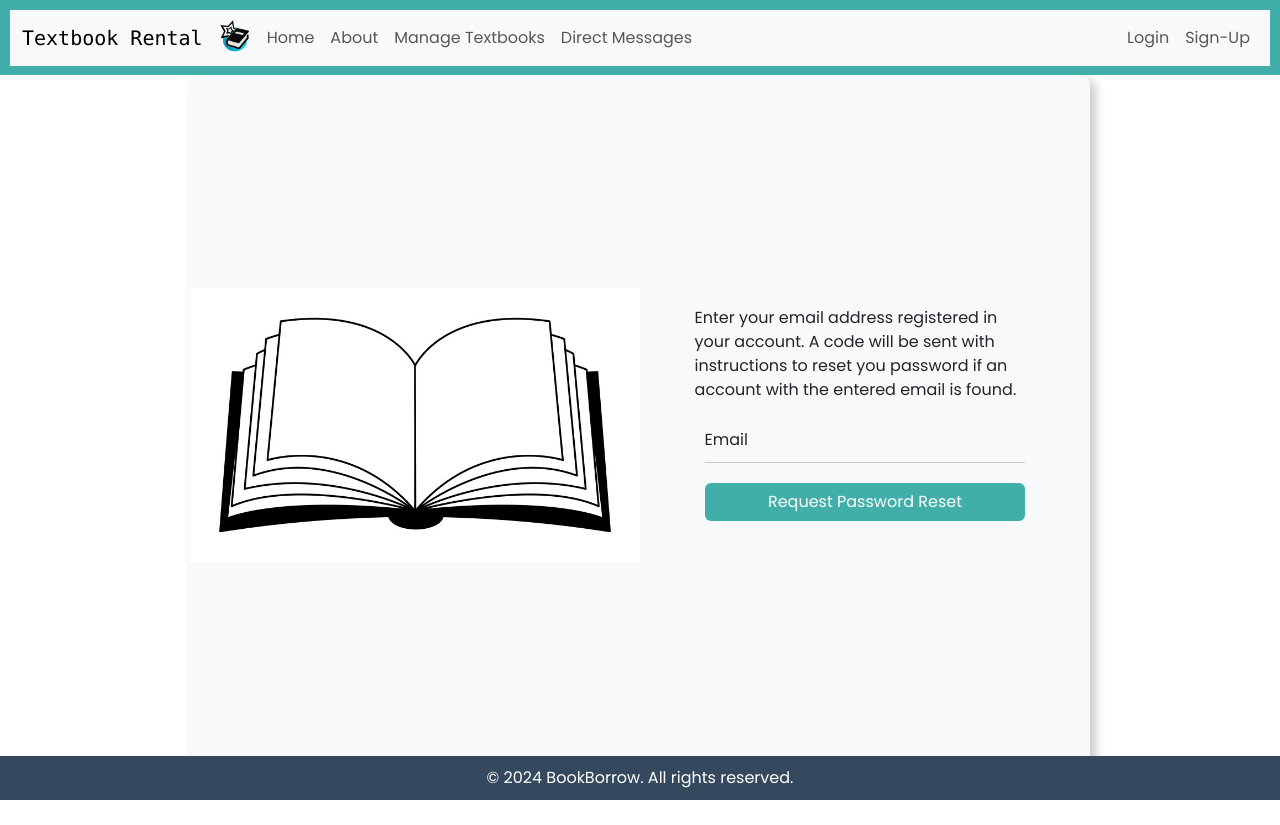
After one commit to ZaidJ2003/Textbook-Rental-Application, a Flask app: page /request_password_reset in a window 1280 px wide. The commit adds this page. Run offline with Flask 3, Linux system fonts and the light colour scheme; parts of the project's set-up code (start-up, migrations or seed data) failed here and were passed over; some libraries are stand-ins or nearby versions.

Commit message:
Added password reset functionality when user is not logged in. Have not tested yet

```diff
--- a/app.py
+++ b/app.py
@@ -435,13 +435,11 @@ def register_user():
     user_password = request.form.get('password')
     profile_picture = '/static/images/defaultPFP.png'
 
-
-
     if not user_username or not user_password or not user_first_name or not user_last_name or not user_email:
         flash('Please fill out all of the fields', category='error')
         return redirect('/register')
 
-    # Check if email is UNCC domain
+    # Check if email contains UNCC domain
     if not (user_email.lower().endswith('charlotte.edu') or user_email.lower().endswith('uncc.edu')):
         flash('Must be a UNCC student/faculty to register. Please use your UNCC email.', category='error')
         return redirect('/register')
@@ -831,6 +829,72 @@ def load_messages(user_id, textbook_id):
         return jsonify({"messages": messages_data})
     return jsonify({"messages": []})
 
+@app.get('/request_password_reset')
+def get_password_request_page():
+    return render_template('request_password_reset.html')
+
+@app.post('/request_password_reset')
+def send_password_request():
+    user_email = request.form.get('email')
+
+    if not user_email:
+        flash('Please enter an email address.')
+        return redirect('/request_password_reset')
+
+    actual_email = users.query.filter_by(email = user_email).first()
+    if not actual_email:
+        flash('Account with entered email does not exist.')
+        return redirect('/request_password_reset')
+
+    # create UUId
+    password_reset_code = None
+
+    message = Mail(
+        from_email='bookborrow763@gmail.com',
+        to_emails=actual_email,
+        subject='BookBorrow Reset Password Link',
+        html_content=f'''
+        <p>Click the link below to reset you password</p>
+        <h3>{password_reset_code}</h3>
+        <p>If you did not make this request, please ignore this email.</p>
+        '''
+    )
+
+    try:
+        sg = SendGridAPIClient(SENDGRID_API_KEY)
+        sg.send(message)
+        flash('Email Successfully sent. Follow the instructions to reset your email')
+    except Exception as e:
+        flash('Something went wrong. Please try again later', category='error')
+
+    return redirect('/request_password_reset')
+
+@app.get('reset_password/<uuid:reset_password_id>')
+def get_reset_password_page(reset_password_id):
+    return render_template('reset_password.html')
+
+@app.post('reset_password/<uuid:reset_password_id>')
+def reset_password(reset_password_id):
+    password = request.form.get('password')
+    confirm_password = request.form.get('confirm-password')
+
+    if not password or not confirm_password:
+        flash('Please fill out all fields', category='error')
+        return redirect('/reset_password')
+    if password != confirm_password:
+        flash('Passwords do not match', category='error')
+        return redirect('/reset_password')
+
+    current_user = users.query.filter_by().first()
+    if not current_user:
+        abort(404)
+
+    current_user.password = bcrypt.generate_password_hash(password)
+    db.session.commit()
+    flash('Password reset successfully!', category='success')
+    return redirect('/login')
+
+
 # Endpoint for searching a user - will finish later
 # @app.post('/message_search')
 # def search_users():
--- a/src/models.py
+++ b/src/models.py
@@ -60,6 +60,8 @@ class Textbook(db.Model):
         image_url = db.Column(db.String(255))
         price = db.Column(db.Numeric(10, 2), nullable=False)
         created_at = db.Column(db.DateTime, default=func.now())
+
+        owner = db.relationship('users', foreign_keys=[owners_user_id], backref='textbooks')
 
 # Cart table
 class Cart(db.Model):
--- /dev/null
+++ b/templates/request_password_reset.html
@@ -0,0 +1,40 @@
+{% extends '_layout.html' %}
+
+{% block title %}<title>Login</title>{% endblock %}
+
+{% block body %}
+<link rel="stylesheet" href="/static/css/register-login.css">
+    <div class="container main-container">
+        <div class="row two bg-body-tertiary">
+
+            <div class="col-md-6 container-left">
+                <!-- image added in CSS -->
+                <!-- <div class="text">
+                    <p>Almost There!,
+                        <br>
+                        <i>stock whisperers</i>
+                    </p>
+                </div> -->
+            </div>
+
+                <div class="col-md-6 container-right">
+                    <form action="/request_password_reset" method="post" class="login-form input-box">
+
+                            <div class="medium">
+                                <span>Enter your email address registered in your account. A code will be sent with instructions to reset you password if an account with the entered email is found.</span>
+                            </div>
+
+                            <div class="input-field mt-3">
+                                    <input type="email" class="input" name="email" id="email" class="form-control" required>
+                                    <label for="email">Email</label>
+                            </div>
+
+                            <div class="input-field">
+                                <button type="submit" class="btn btn-login btn-block mb-4">Request Password Reset</button>
+                            </div>
+                    </form>
+                </div>
+
+        </div>
+    </div>
+{% endblock %}
```
Also changed, not shown: static/css/search_results_book_page.css (+30 -0 lines), templates/book.html (+13 -0 lines), templates/reset_password.html (added, +44 -0 lines).
